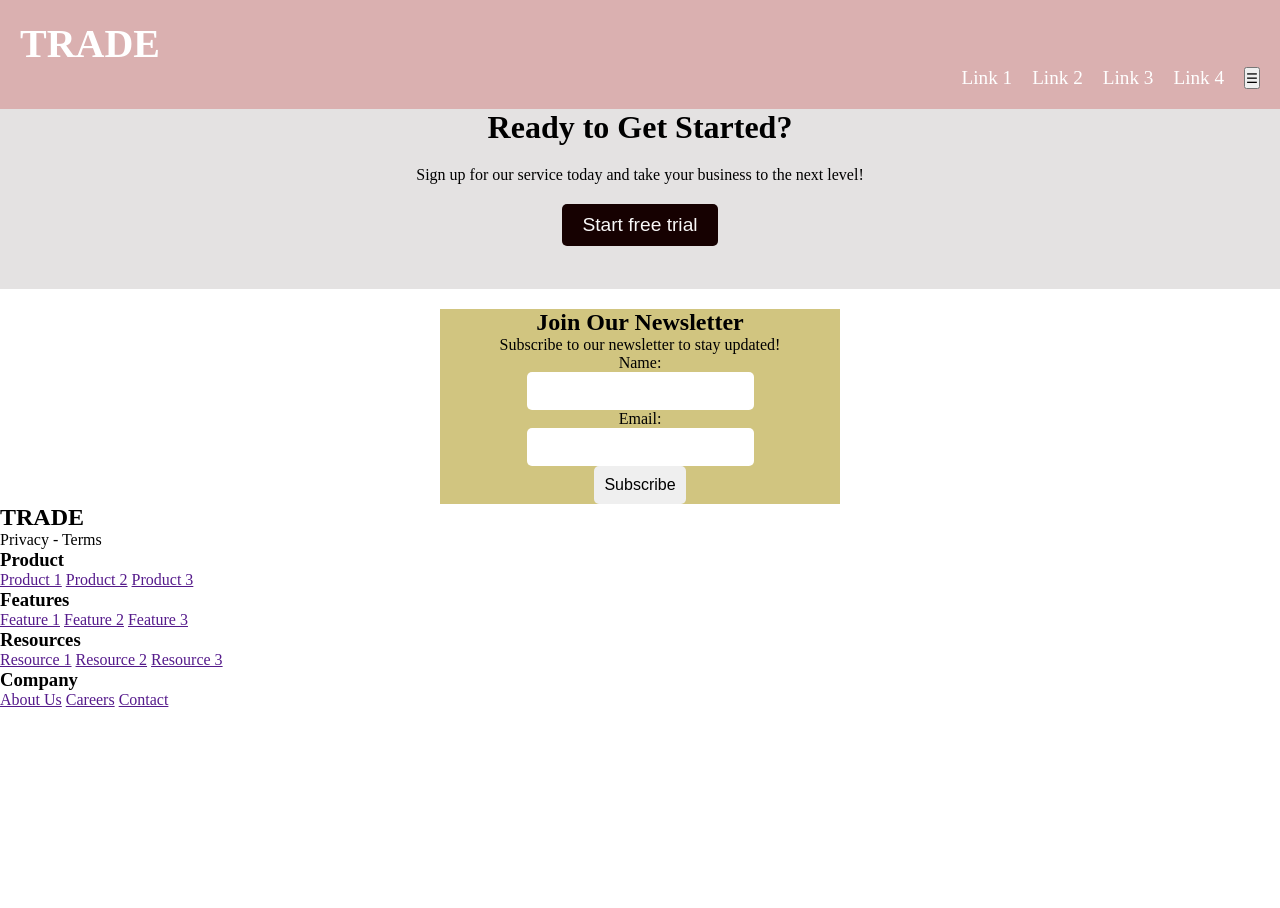
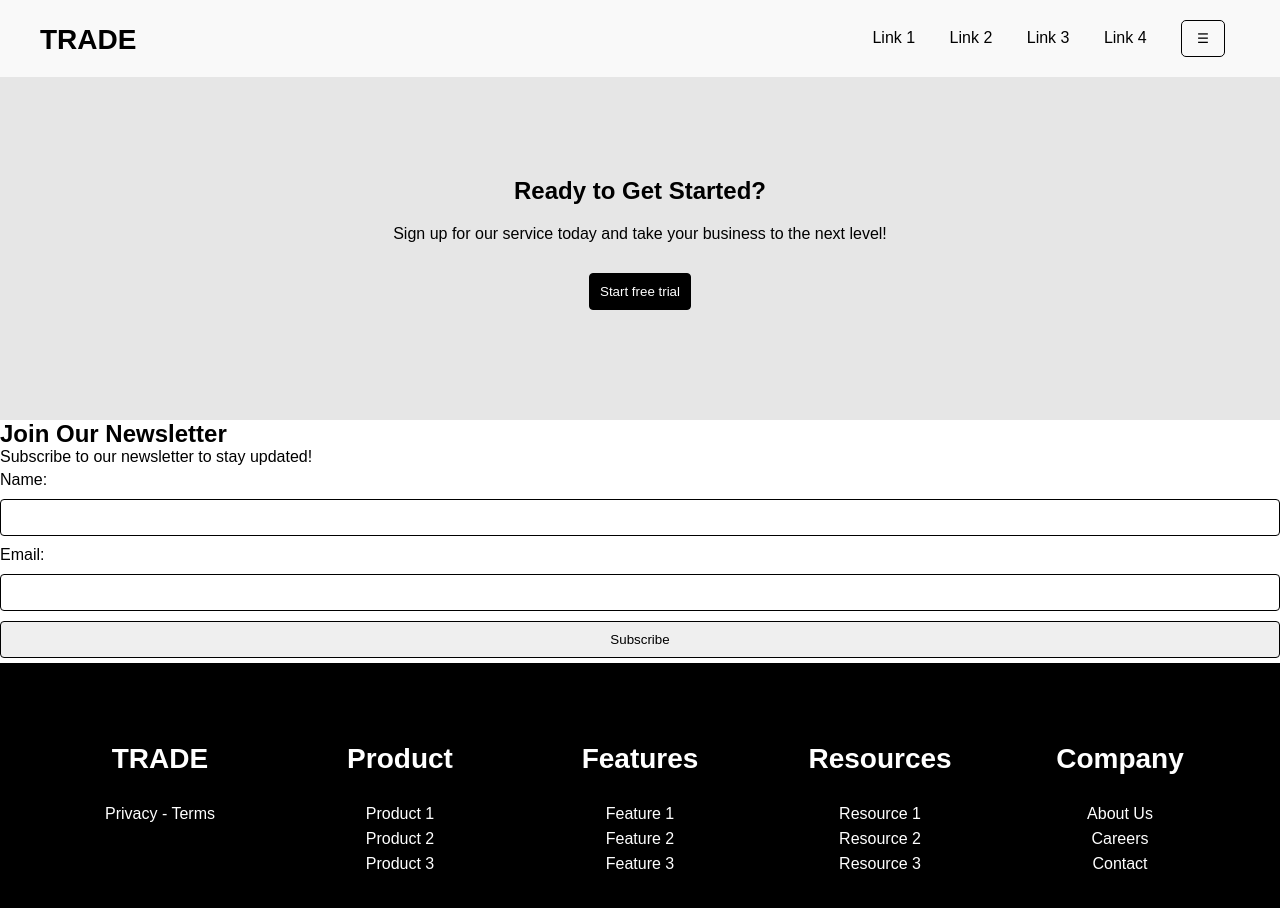
Before and after one commit to Inge-isaac/HTML_CSS, a plain HTML site: page web_responsibe.html in a window 1280 px wide. Before the commit the page ends 800 px from the top, so only its background shows below. Drawn offline with Linux system fonts and the light colour scheme.

Commit message:
Modified files

```diff
--- a/styles_responsibe.css
+++ b/styles_responsibe.css
@@ -1,68 +1,200 @@
-*{
+* {
+  font-family: Arial, sans-serif;
   margin: 0;
   padding: 0;
 }
-header{
-    background-color: #dab0b0;
-    color: #fff;
+
+header {
+  overflow: hidden;
   padding: 20px;
+  background-color: #f9f9f9;
 }
-header h1{
-    font-size: 2.5rem;
+
+.container-center {
+  max-width: 1200px;
+  margin: 0 auto;
+}
+
+header h1 {
+  float: left;
+  font-size: 28px;
+  margin-top: 4px;
+}
+
+nav {
+  float: right;
+}
+
+nav a, nav button {
+  margin: 0 15px;
+  text-decoration: none;
+  color: black;
+  display: inline-block;
+}
+
+nav button {
+  background-color: #f9f9f9;
+  color: black;
+  border: 1px solid black;
+  padding: 10px 15px;
+  border-radius: 5px;
+}
+
+nav button+button {
+  display: none;
+}
+
+nav button:hover {
+  background-color: black;
+  color: white;
+  cursor: pointer;
+}
+
+.cta {
+  text-align: center;
+  padding: 100px 0;
+  background-color: #e6e6e6;
+}
+
+.cta p {
+  margin: 20px 0;
+}
+
+.cta button {
+  padding: 10px;
+  border: 1px solid black;
+  background-color: black;
+  color: white;
+  cursor: pointer;
+  border-radius: 4px;
+  margin: 10px 0;
+}
+
+.cta button:hover {
+  background-color: transparent;
+  color: black;
+  border: 1px solid black;
+}
+
+.newsletter-fullwidth {
+  width: 100%;
+  background-color: #f9f9f9;
+  padding: 50px 0;
+  clear: both;
+}
+
+.newsletter-content {
+  width: 100%;
+  max-width: 500px;
+  margin: 0 auto;
+  padding: 50px;
+  box-shadow: 0 4px 8px rgba(0, 0, 0, 0.1);
+  border-radius: 8px;
+  background-color: white;
+  text-align: center;
+  box-sizing: border-box;
+}
+
+.newsletter-fullwidth h2, .newsletter-fullwidth p {
+  color: #333;
+  margin: 10px 0;
+}
+
+label {
+  display: block;
   text-align: left;
+  margin: 5px 0px;
+}
 
+input {
+  width: 100%;
+  padding: 10px;
+  margin: 5px 0px;
+  box-sizing: border-box;
+  border: 1px solid black;
+  border-radius: 4px;
 }
-header nav{
-    display: flex;
-    justify-content: flex-end;
-   gap: 20px;
-    align-items: right;
+
+.newsletter-fullwidth button {
+  width: 100%;
+  padding: 10px;
+  border: 1px solid black;
+  background-color: black;
+  color: white;
+  cursor: pointer;
+  border-radius: 4px;
+  margin: 10px 0;
 }
-header nav a{
-    color: #fff;
+
+.newsletter-fullwidth button:hover {
+  background-color: transparent;
+  color: black;
+  border: 1px solid black;
+}
+
+footer {
+  background-color: black;
+  color: white;
+  padding: 50px 0;
+  overflow: hidden;
+}
+
+footer .container-center div {
+  float: left;
+  width: 20%;
+  text-align: center;
+}
+
+footer h2, footer h3 {
+  font-size: 28px;
+  margin: 30px 0;
+}
+
+footer p, footer a {
+  margin: 7px 0;
+  display: block;
+  color: white;
   text-decoration: none;
-    font-size: 1.2rem;
 }
-.cta{
-    background-color: #e4e2e2;
+
+footer a:hover {
+  color: gray;
+}
+
+@media (max-width: 800px) {
+  nav a {
+    display: none;
+  }
+
+  nav button:nth-child(5) {
+    display: none;
+  }
+
+  nav button+button {
+    display: block;
+  }
+
+  .newsletter-fullwidth {
+    box-sizing: border-box;
+  }
+
+  .newsletter-content {
+    max-width: 800px;
+    border-radius: 0px;
+    background-color: #f9f9f9;
+    box-shadow: 0 0px 0px;
+    padding: 30px;
+  }
+
+  footer .container-center {
+    width: 100%;
+  }
+
+  footer .container-center div {
+    width: 100%;
+    float: none;
+    display: block;
+    clear: both;
     text-align: center;
-    width: 100%;
-    height: 180px;
   }
-.cta h2{
-    font-size: 2rem;
-    margin-bottom: 20px;
 }
-.cta button{
-    background-color: #160101;
-    color: #f8f7f7;
-    padding: 10px 20px;
-    border: none;
-    border-radius: 5px;
-    font-size: 1.2rem;
-    cursor: pointer;
-    margin-top: 20px;
-}
-.form{
-    display: flex;
-    flex-direction: column;
-    justify-content: center;
-    margin-top: 20px;
-    max-width: 400px;
-    text-align: center;
-    background-color: #d1c580;
-    margin: 0 auto;
-    margin-top: 20px;
-}
-.form input{
-    display: flex;
-    flex-direction: column;
-    padding: 10px;
-    margin-bottom: 10px;
-    border: none;
-    border-radius: 5px;
-    font-size: 1rem;
-    max-width: 300px;
-   margin: 0 auto;
-
-}
--- a/web_responsibe.html
+++ b/web_responsibe.html
@@ -36,12 +36,12 @@
             <label for="email">Email:</label>
             <input type="email" id="email" name="email" required>
 
-            <input type="submit" value="Subscribe">
+            <input class="form .btn" type="submit" value="Subscribe">
     </section>
     <footer>
         <div class ="container-center">
             <div>
-                <h2>TRADE</h2>
+                <h3>TRADE</h3>
                 <P>Privacy - Terms</P>
             </div>
             <div>
```
Lines whose indentation alone changed are shown as unchanged.
